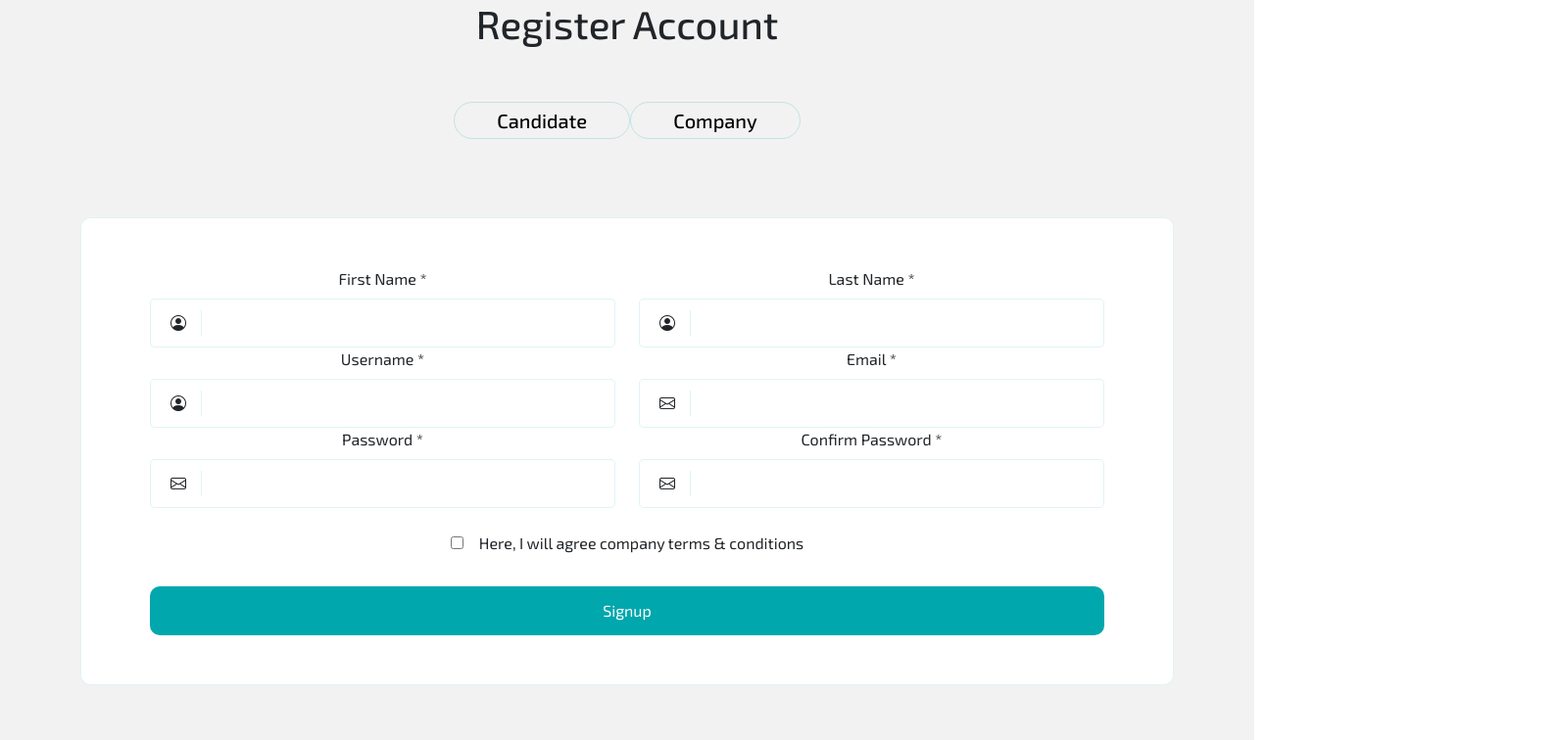
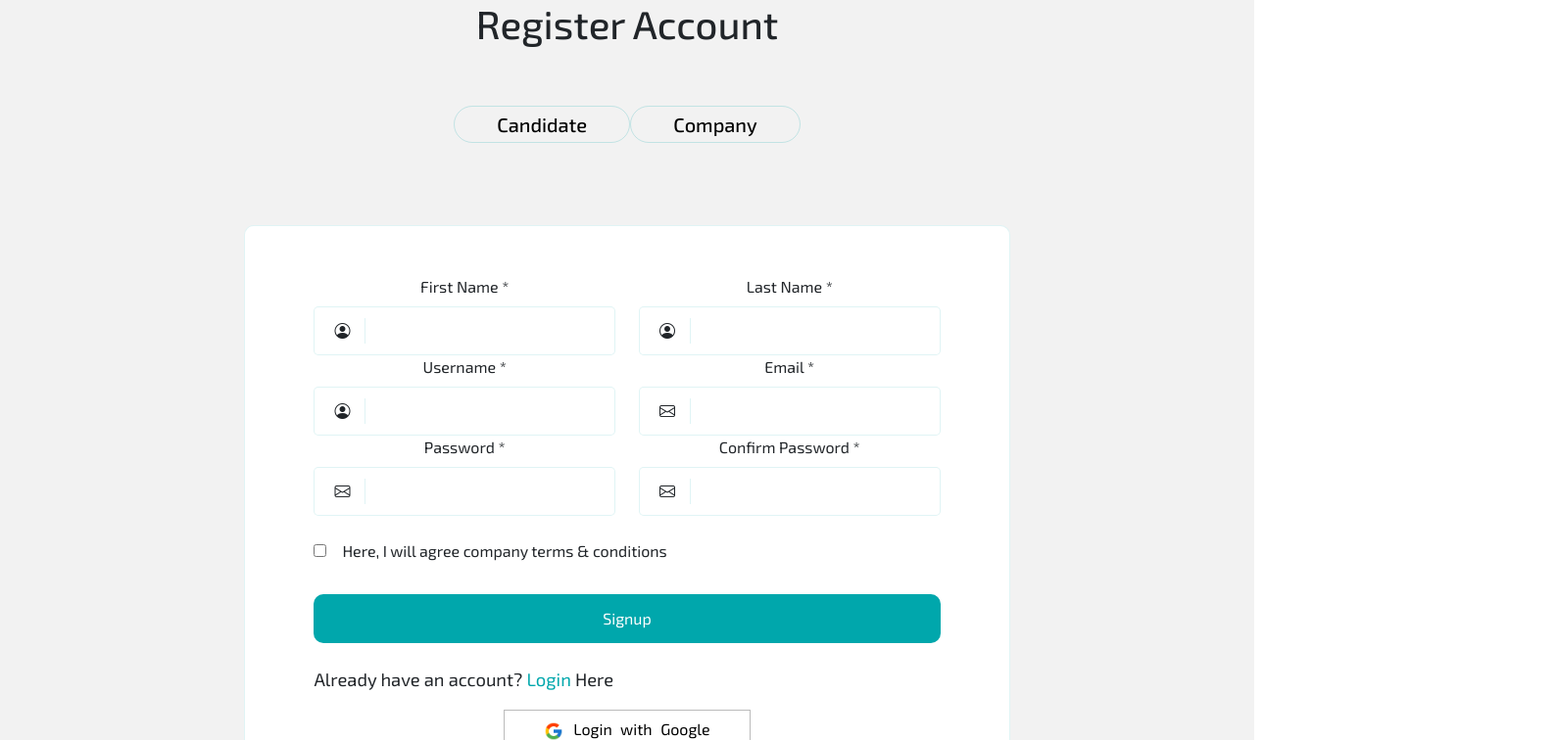
Before and after one commit to Mr-Dukey/jobportal, a React (Create React App) app: page /register in a window 1280 px wide. Shown: the top 756 px of the page at 98% size, 1589 px wide, since content can reach past the window. Built offline with nearby package versions, Linux system fonts and the light colour scheme.

Commit message:
next update

```diff
--- a/src/Components/Register/RegisterPage.jsx
+++ b/src/Components/Register/RegisterPage.jsx
@@ -1,6 +1,10 @@
 import React from 'react';
 import './registerpage.css'
 import { Col, Container, Form, Row } from 'react-bootstrap';
+import { Link } from 'react-router-dom';
+import Google from '../../Assets/GoogleLogo.png';
+
+
 export default function RegisterPage() {
 
 
@@ -81,6 +85,16 @@ export default function RegisterPage() {
                                 <Col xs={12} className='mt-4'>
                                     <button type="submit" className="reg-submit-button">Signup</button>
                                 </Col>
+                                <Col xs={12} className='mt-4'>
+                                    <p className='reg-form-signin'>Already have an account? <Link className='reg-form-signin-link'> Login </Link> Here</p>
+                                </Col>
+
+                                <Col xs={12}>
+                                    <button className="social-auth">
+                                        <img src={Google} alt="" />
+                                        Login with Google
+                                    </button>
+                                </Col>
                             </Row>
                         </Form>
                     </div>
--- a/src/Components/Register/registerpage.css
+++ b/src/Components/Register/registerpage.css
@@ -45,7 +45,9 @@
 .reg-main{
     position: relative;
     width: 100%;
-    height: 75%;
+    height: 100%;
+    display: flex;
+    justify-content: center;
 }
 
 .reg-form-content{
@@ -53,8 +55,9 @@
     background: #fff;
     border: 1px solid #00a7ac1f;
     border-radius: 10px;
-    padding: 50px 70px;
+    padding: 50px 70px 0px;
     margin-top: 5%;
+    width: 70%;
 }
 
 .input-area{
@@ -103,6 +106,7 @@
 .reg-agree{
     position: relative;
     width: 100%;
+    text-align: left;
 }
 
 .reg-agree #reg-check{
@@ -120,25 +124,25 @@
     border-radius: 10px;
 }
 
-.reg-submit-button::before{
-    position: absolute;
-    content: "";
-    width: 100%;
-    height: 100%;
-    background-color: #2e2e2e;
+.reg-form-signin{
     float: left;
-    top: 0;
-    opacity: 0;
-    border-radius: 10px;
-    z-index: -1;
+    font-size: 1.15rem;
 }
 
-.reg-submit-button:hover{
-    color: #fff;
+.reg-form-signin-link{
+    text-decoration: none;
+    color: #00a7ac;
 }
 
-.reg-submit-button:hover::before{
-    left: 0%;
-    right: 0%;
-    opacity: 1;
+.social-auth{
+    padding: 7px 40px;
+    border: 1px solid #52525264;
+    background: none;
+    word-spacing: 5px;
 }
+
+.social-auth img{
+    width: 20px;
+    height: 20px;
+    margin-right: 10px;
+}
```
Also changed, not shown: src/Assets/GoogleLogo.png (added).
